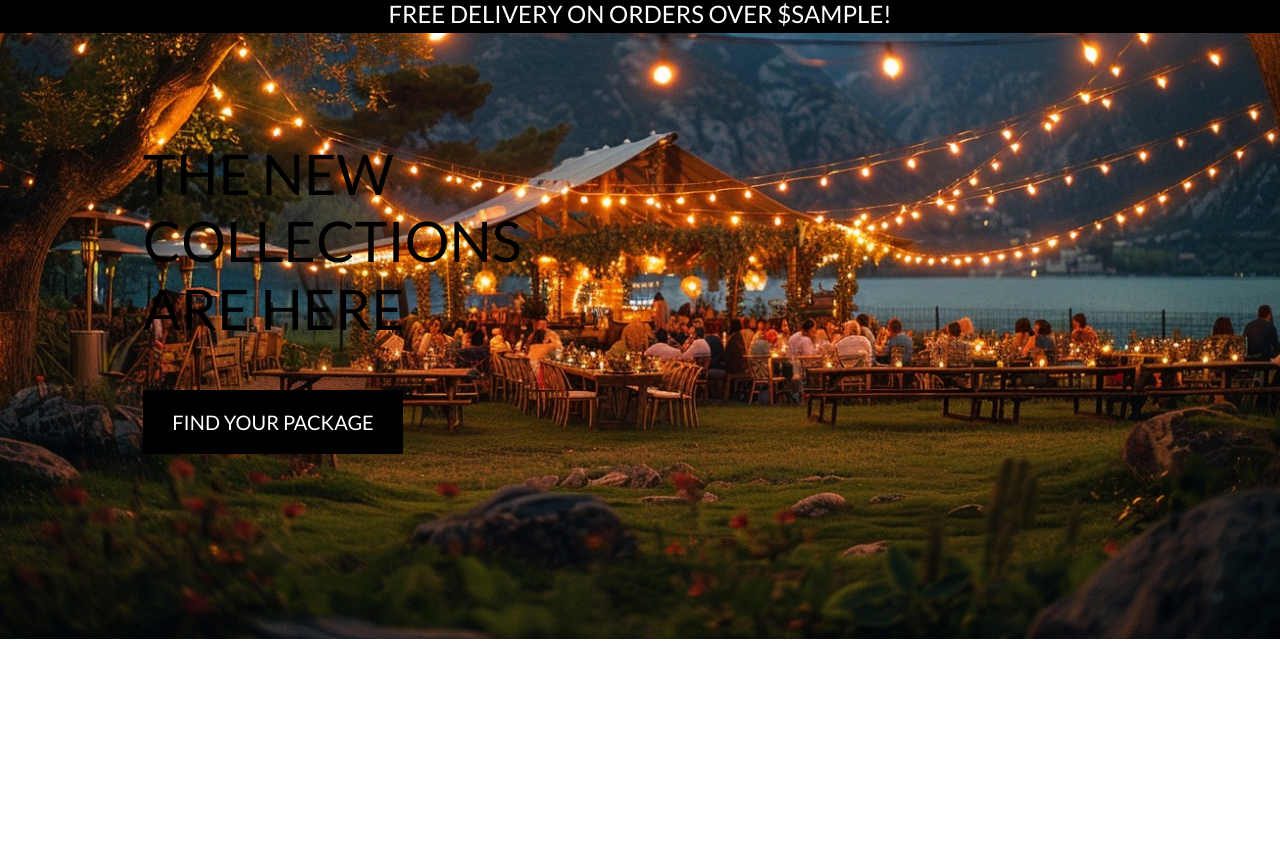
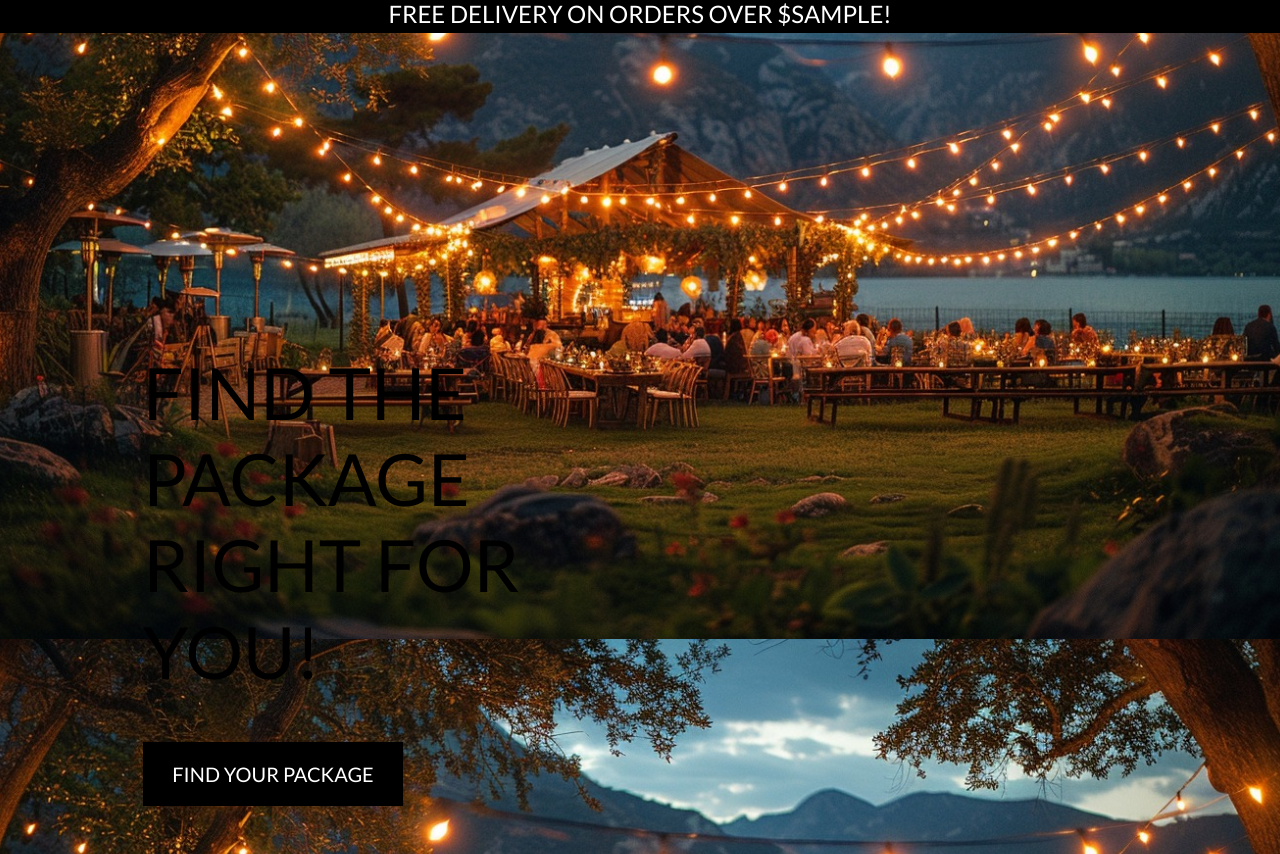
Before and after one commit to Nick8735/magnus_events_v1, a Django app: template home/templates/home/index.html in a window 1280 px wide. Shown: the part 161-1015 px from the top of the page. Before the commit the page ends 800 px from the top, so only its background shows below. Run offline with Django 3.2, Linux system fonts and the light colour scheme; the template is opened without the code that fills it: most values are stand-ins (such as "Sample title", 1, 10 or a date in 2020); some libraries are stand-ins or nearby versions.

Commit message:
added small detail

```diff
--- a/home/templates/home/index.html
+++ b/home/templates/home/index.html
@@ -13,8 +13,8 @@
     <div class="container h-100">
         <div class="row h-100">
             <div class="col-7 col-md-6 my-auto">
-                <h1 class="display-4 logo-font text-black">
-                    The new collections are here
+                <h1 class="display-3 logo-font text-black">
+                   <br><br><br><br> Find the package right for you!
                 </h1>
                 <div class="my-5">
                     <h4>
--- a/products/templates/products/all_products.html
+++ b/products/templates/products/all_products.html
@@ -14,6 +14,7 @@
     <div class="container-fluid">
         <div class="row">
             <div class="col text-center mt-3">
+                <br>
                 <h2 class="logo-font">Products</h2>
                 <hr class="w-50 mb-1">
             </div>
```
